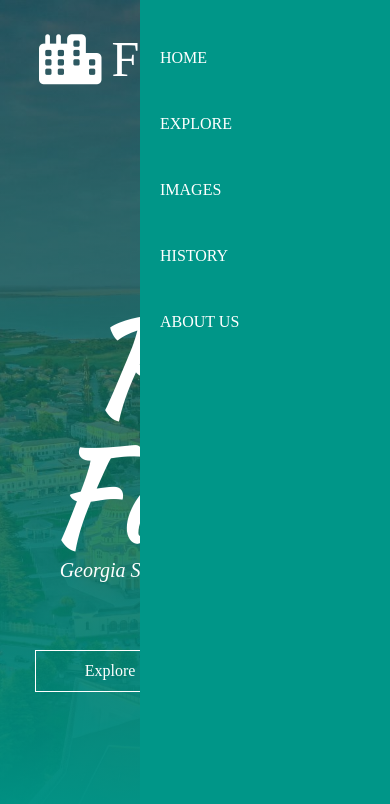
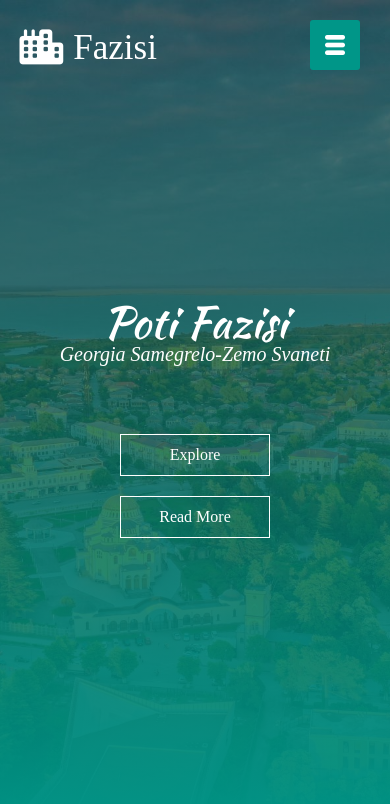
Before and after one commit to styebuchava/Phasis, a plain HTML site: page index.html in a window 390 px wide. Drawn offline with Linux system fonts and the light colour scheme.

Commit message:
add burger bar menu and responsive for header

```diff
--- a/css/responsive.css
+++ b/css/responsive.css
@@ -0,0 +1,26 @@
+@media (max-width: 770px){
+    .banner-text h1{
+        font-size: 44px;
+        font-family: 'Kaushan Script';
+    }
+    .banner-button {
+        display: block;
+    }
+    .banner-button a{
+        display: block;
+        margin: 20px auto;
+    }
+}
+@media (max-width: 390px){
+    .fa-city{
+        font-size: 35px;
+
+    }
+    .fazisi{
+        font-size: 35px;
+        margin-left: 10px;
+    }
+    .logo{
+        top:30px;
+    }
+}
--- a/css/style.css
+++ b/css/style.css
@@ -10,19 +10,20 @@
 }
 .logo{
     position: absolute;
-    top: 4%;
-    left: 10%;
+    top: 20px;
+    left: 5%;
 }
 .main{
     display: flex;
     justify-content: baseline;
+
 }
 .fa-city{
-    font-size: 50px;
+    font-size: 45px;
     color: white;
 }
 .fazisi{
-    font-size: 50px;
+    font-size: 45px;
     margin-left: 10px;
     color: #ffffff;
 
@@ -66,14 +67,16 @@
     z-index: -1;
     transition: 0.5s;
 }
-.sideNav{
+#sideNav{
     width: 250px;
     height: 100vh;
     position: fixed;
-    right: 0;
+    right: -250px;
     top: 0;
     background-color: #009688;
     z-index: 2;
+    transition: 0.4s;
+
 }
 nav ul li{
     margin: 50px 20px;
@@ -81,6 +84,30 @@ nav ul li{
 nav ul li a{
     color: #fff;
 }
+
+#menuBtn{
+    width: 50px;
+    height: 50px;
+    background-color: #009688;
+    text-align: center;
+    position: fixed;
+    right: 30px;
+    top: 20px;
+    border-radius: 3px;
+    z-index: 3;
+    cursor: pointer;
+
+}
+
+#menuBtn img{
+    width: 20px;
+    margin-top: 15px;
+
+}
+
+
+
+
 
 
 /* hover animations */
--- a/index.html
+++ b/index.html
@@ -6,11 +6,12 @@
     <meta name="viewport" content="width=device-width, initial-scale=1.0">
     <title>Fazisi</title>
     <link rel="stylesheet" href="css/reset.css">
+    <link rel="stylesheet" href="css/style.css">
     <link rel="stylesheet" href="css/responsive.css">
-    <link rel="stylesheet" href="css/style.css">
     <script src="https://kit.fontawesome.com/c518ca1af4.js" crossorigin="anonymous"></script>
     <link rel="preconnect" href="https://fonts.gstatic.com">
     <link href="https://fonts.googleapis.com/css2?family=Kaushan+Script&family=Poppins&display=swap" rel="stylesheet">
+    <script src="javascript/script.js"></script>
 <body>
     <header class="banner">
         <div class="logo">
@@ -20,7 +21,7 @@
             </a>
         </div>
 
-        <div class="sideNav">
+        <div id="sideNav">
             <nav>
                 <ul>
                     <li><a href="#">HOME</a></li>
@@ -30,6 +31,9 @@
                     <li><a href="#">ABOUT US</a></li>
                 </ul>
             </nav>
+        </div>
+        <div id="menuBtn">
+            <img src="images/menu.png" alt="menu" id="menu">
         </div>
 
         <div class="banner-text">
@@ -41,7 +45,6 @@
             </div>
 
         </div>
-
     </header>
     <section>
 
@@ -50,5 +53,6 @@
     <footer>
 
     </footer>
+    <script src="js/script.js"></script>
 </body>
 </html>
--- /dev/null
+++ b/js/script.js
@@ -0,0 +1,16 @@
+var menbuBtn = document.getElementById("menuBtn")
+var sideNav = document.getElementById("sideNav")
+var menu = document.getElementById("menu")
+
+sideNav.style.right = "-250px";
+
+menbuBtn.onclick = function(){
+    if(sideNav.style.right == "-250px"){
+        sideNav.style.right = "0";
+        menu.src = 'images/close.png';
+    }
+    else{
+        sideNav.style.right = "-250px";
+        menu.src = 'images/menu.png';
+    }
+}
```
Also changed, not shown: images/close.png (added), images/menu.png (added).
